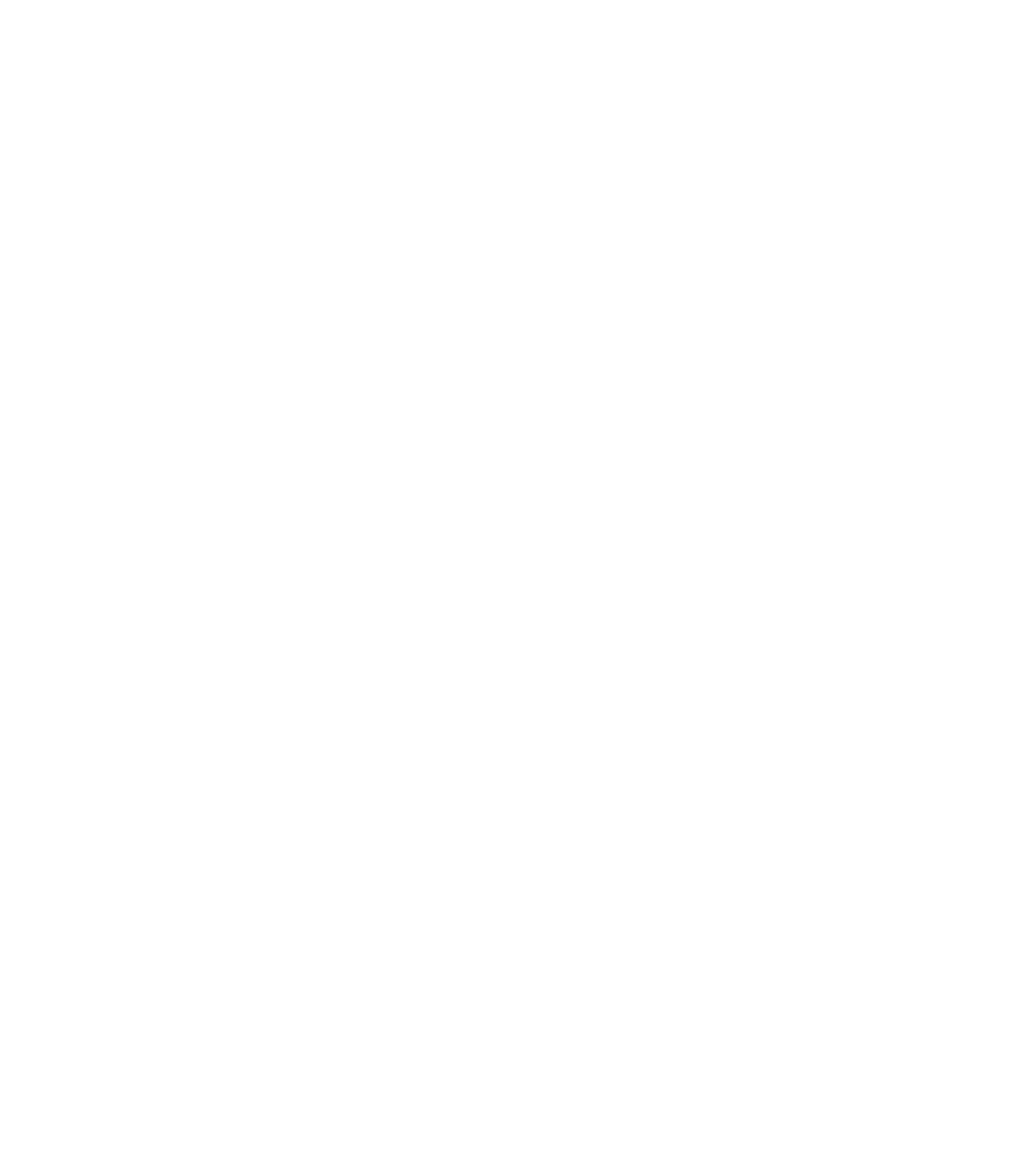
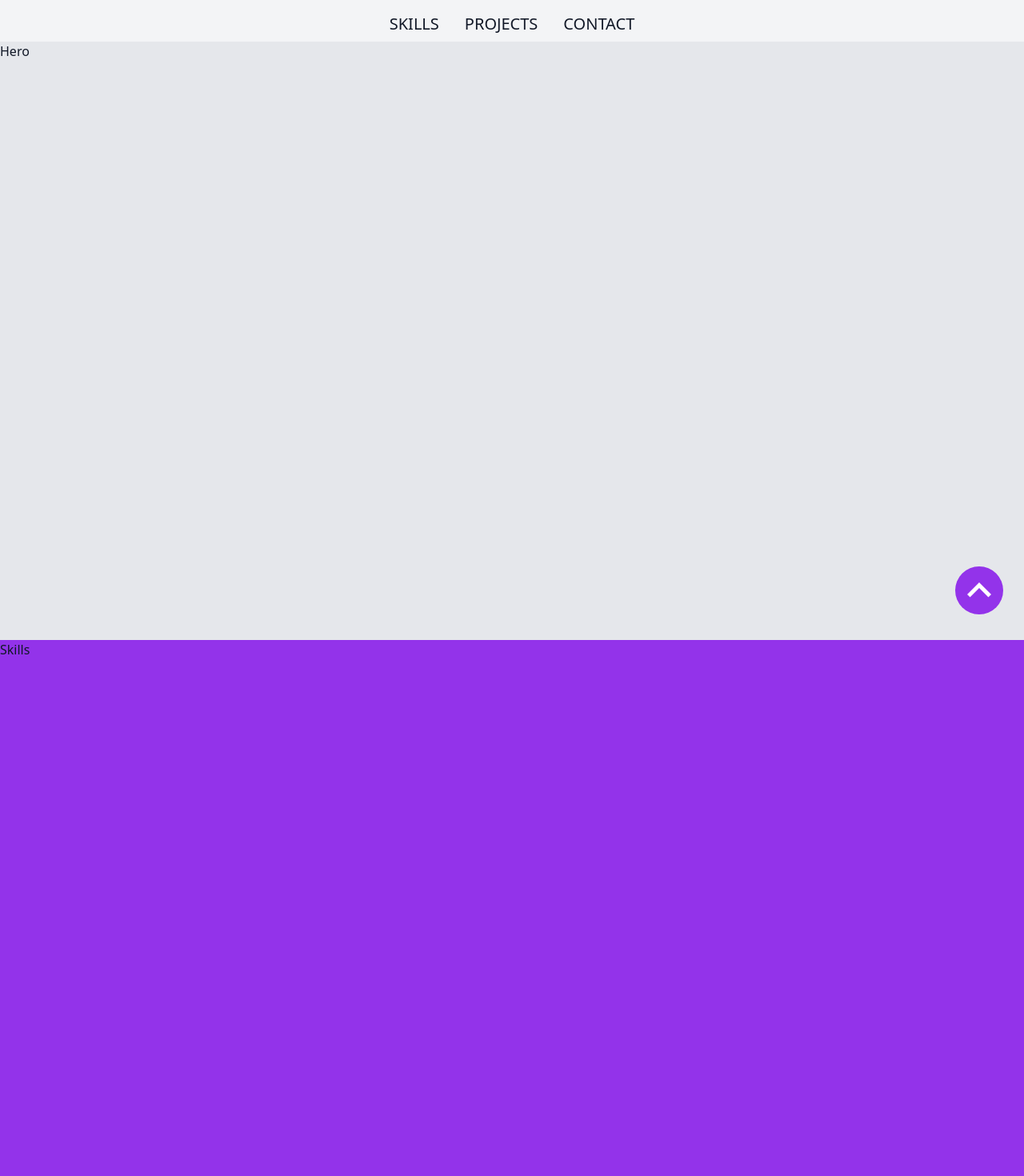
Before and after one commit to ayus-10/my-site, a React (Vite) app: page / in a window 1280 px wide. Shown: the top 1470 px of the page at 80% size. Before the commit the page ends 800 px from the top, so only its background shows below. Built offline with nearby package versions, Linux system fonts and the light colour scheme.

Commit message:
create a navbar and some empty components

```diff
--- a/package.json
+++ b/package.json
@@ -4,14 +4,16 @@
   "version": "0.0.0",
   "type": "module",
   "scripts": {
-    "dev": "vite",
+    "dev": "vite --host",
     "build": "vite build",
     "lint": "eslint . --ext js,jsx --report-unused-disable-directives --max-warnings 0",
     "preview": "vite preview"
   },
   "dependencies": {
     "react": "^18.2.0",
-    "react-dom": "^18.2.0"
+    "react-dom": "^18.2.0",
+    "react-icons": "^5.0.1",
+    "react-scroll": "^1.9.0"
   },
   "devDependencies": {
     "@types/react": "^18.2.43",
--- a/src/App.jsx
+++ b/src/App.jsx
@@ -1,7 +1,24 @@
 import React from "react";
+import Navbar from "./components/Navbar";
+import Hero from "./components/Hero";
+import Skills from "./components/Skills";
+import Projects from "./components/Projects";
+import Contact from "./components/Contact";
+import ScrollTop from "./components/ScrollTop";
 
 const App = () => {
-  return <div></div>;
+  return (
+    <div className="min-h-screen overflow-hidden text-gray-900">
+      <div className="flex min-h-screen flex-col" id="home">
+        <Navbar />
+        <Hero />
+        <ScrollTop />
+      </div>
+      <Skills />
+      <Projects />
+      <Contact />
+    </div>
+  );
 };
 
 export default App;
--- /dev/null
+++ b/src/components/Contact.jsx
@@ -0,0 +1,11 @@
+import React from "react";
+
+const Contact = () => {
+  return (
+    <div className="min-h-screen w-screen bg-purple-600" id="contact">
+      Contact
+    </div>
+  );
+};
+
+export default Contact;
--- /dev/null
+++ b/src/components/Hero.jsx
@@ -0,0 +1,11 @@
+import React from "react";
+
+const Hero = () => {
+  return (
+    <div className="w-screen flex-grow bg-gray-200" id="hero">
+      Hero
+    </div>
+  );
+};
+
+export default Hero;
--- /dev/null
+++ b/src/components/Navbar.jsx
@@ -0,0 +1,29 @@
+import React from "react";
+import { Link } from "react-scroll";
+
+const Navbar = () => {
+  const navLinks = ["skills", "projects", "contact"];
+
+  return (
+    <nav className="flex w-screen justify-center bg-gray-100 px-4 py-2 font-light">
+      <ul className="flex w-full justify-between px-4 sm:text-lg md:w-auto md:justify-center md:gap-8 md:px-0 md:text-xl">
+        {navLinks.map((link, index) => (
+          <li key={index} className="group">
+            <div className="invisible mx-auto h-2 w-2 rounded-full bg-purple-600 group-hover:visible"></div>
+            <Link
+              className="cursor-pointer group-hover:text-purple-600"
+              to={link}
+              spy={true}
+              smooth={true}
+              duration={500}
+            >
+              {link.toUpperCase()}
+            </Link>
+          </li>
+        ))}
+      </ul>
+    </nav>
+  );
+};
+
+export default Navbar;
--- /dev/null
+++ b/src/components/Projects.jsx
@@ -0,0 +1,11 @@
+import React from "react";
+
+const Projects = () => {
+  return (
+    <div className="min-h-screen w-screen bg-gray-200" id="projects">
+      Projects
+    </div>
+  );
+};
+
+export default Projects;
--- /dev/null
+++ b/src/components/ScrollTop.jsx
@@ -0,0 +1,19 @@
+import React from "react";
+import { MdKeyboardArrowUp } from "react-icons/md";
+import { Link } from "react-scroll";
+
+const ScrollTop = () => {
+  return (
+    <Link
+      className="fixed bottom-[4vh] right-[2vw] cursor-pointer rounded-full bg-purple-600 text-5xl hover:bg-purple-700 md:text-6xl"
+      to="home"
+      spy={true}
+      smooth={true}
+      duration={500}
+    >
+      <MdKeyboardArrowUp className="text-white" />
+    </Link>
+  );
+};
+
+export default ScrollTop;
--- /dev/null
+++ b/src/components/Skills.jsx
@@ -0,0 +1,11 @@
+import React from "react";
+
+const Skills = () => {
+  return (
+    <div className="min-h-screen w-screen bg-purple-600" id="skills">
+      Skills
+    </div>
+  );
+};
+
+export default Skills;
```
Also changed, not shown: 1 other file (tests, documents, lock files or other folders).
